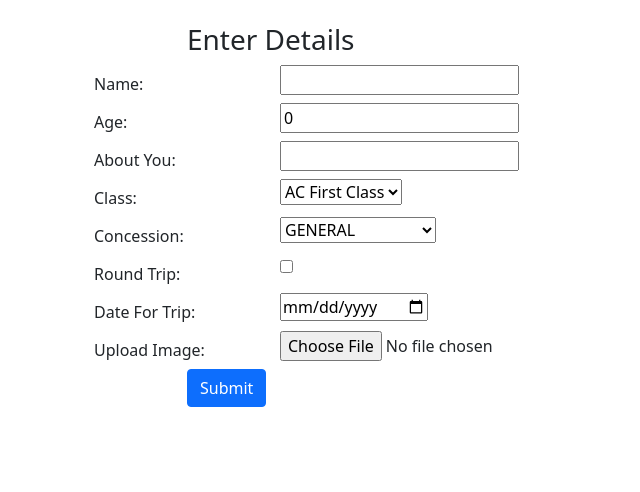
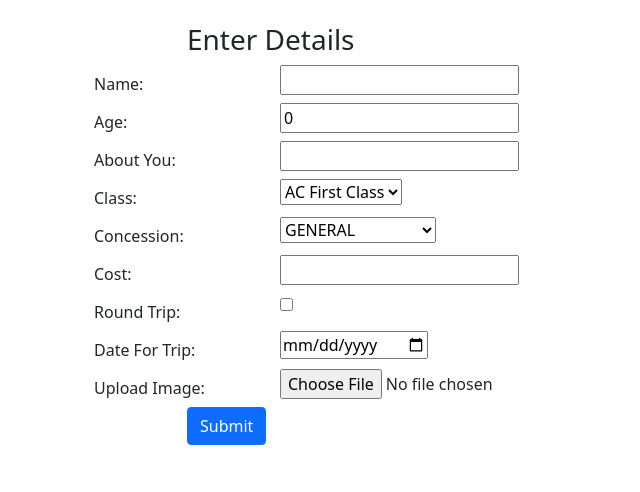
Before and after one commit to Prateeksharma911/RMS, a Django app: page /book in a window 1280 px wide. Shown: the part 81-573 px from the top of the page, without its empty margins (0-640 px from the left). Run offline with Django 3.2, Linux system fonts and the light colour scheme.

Commit message:
New field added

```diff
--- a/RMS/management/models.py
+++ b/RMS/management/models.py
@@ -21,6 +21,7 @@ class Booking(models.Model):
     abtu = models.CharField(max_length=300)
     typclass= models.CharField(max_length=30,choices=CONCESSION_CHOICES, default='AC First Class')
     typconcession = models.CharField(max_length=20, choices=COLOR_CHOICES, default='general')
+    cost = models.FloatField()
 
     roundtrip = models.BooleanField(default=False)
     datefortrip = models.DateField(default=datetime.now)
--- a/RMS/management/views.py
+++ b/RMS/management/views.py
@@ -41,7 +41,7 @@ class RegisterView(View):
 
 
 class BookView(View):
-    def get(self,request):post
+
     def get(self,request):
         form = BookingForm()
         return render(request,'front.html',{'form':form})
--- a/RMS/templates/front.html
+++ b/RMS/templates/front.html
@@ -2,6 +2,7 @@
 <form method="POST" class="post-form" action="/book" enctype="multipart/form-data">
     {% csrf_token %}
     <div class="container">
+
         <br>
         <div class="form-group row">
             <label class="col-sm-1 col-form-label"></label>
@@ -27,6 +28,8 @@
                 {{ form.abtu }}
             </div>
         </div>
+
+
         <div class="form-group row">
             <label class="col-sm-2 col-form-label">Class:</label>
             <div class="col-sm-4">
@@ -37,6 +40,12 @@
             <label class="col-sm-2 col-form-label">Concession:</label>
             <div class="col-sm-4">
                 {{ form.typconcession }}
+            </div>
+        </div>
+        <div class="form-group row">
+            <label class="col-sm-2 col-form-label">Cost:</label>
+            <div class="col-sm-4">
+                {{ form.cost }}
             </div>
         </div>
 
@@ -68,6 +77,7 @@
             </div>
         </div>
     </div>
+    <br><br>
 
 </form>
 
--- a/RMS/templates/show.html
+++ b/RMS/templates/show.html
@@ -10,6 +10,7 @@
             <th>Round Trip</th>
             <th>Class</th>
             <th>Consession</th>
+            <th>Cost</th>
             <th>Date</th>
             <th>Actions</th>
         </tr>
@@ -29,6 +30,7 @@
             <td>{% if booking.roundtrip %}Yes{%else%}No{%endif%}</td>
             <td>{{ booking.typclass }}</td>
             <td>{{ booking.typconcession }}</td>
+            <td>{{ booking.cost }}</td>
             <td>{{ booking.datefortrip|date:"d m, Y" }}</td>
             <td>
                 <a href="/edit/{{ booking.id }}"><span class="glyphicon glyphicon-pencil">Edit</span></a>
```
Also changed, not shown: RMS/templates/edit.html (+7 -0 lines), RMS/management/migrations/0005_booking_cost.py (added), RMS/media/pics/pics/247389_9hUVpfh.jpg (added), RMS/media/pics/pics/247389_j05XXq0.jpg (added).
